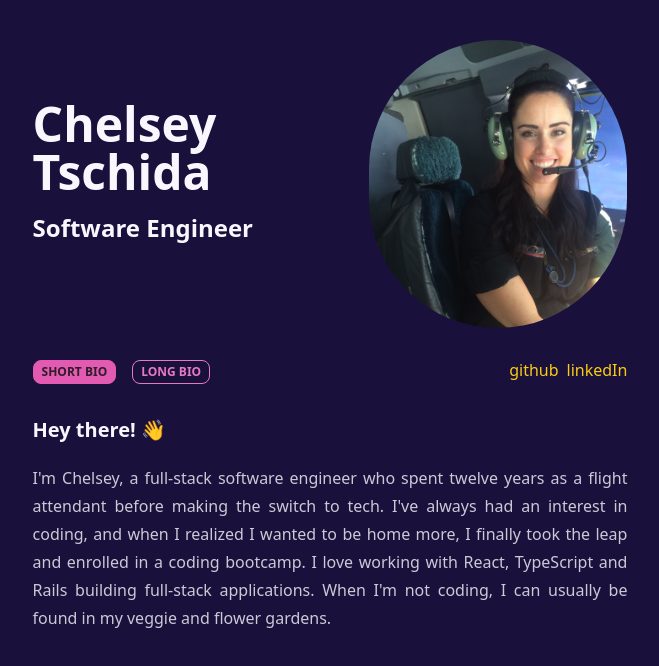
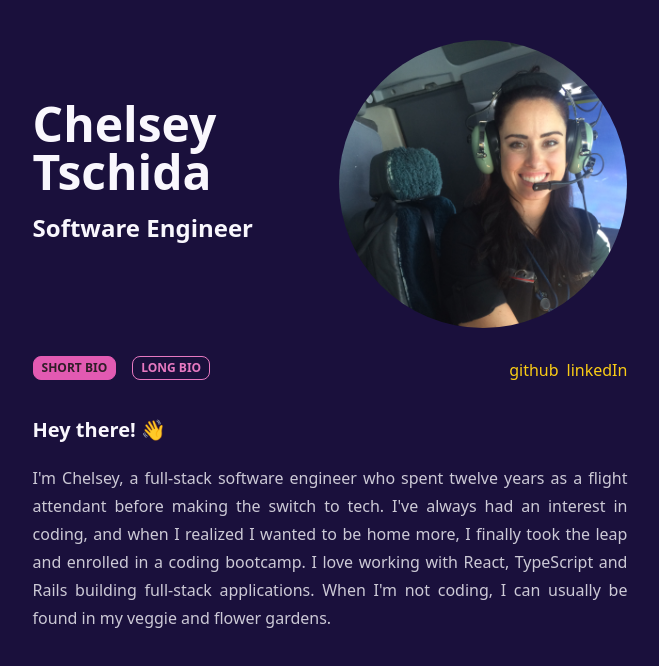
Before and after one commit to CLTsolutions/portfolio_v3, a Next.js app: page / in a window 1280 px wide. Shown: the top 666 px of the page, without its empty margins (310-969 px from the left). Built offline with nearby package versions, Linux system fonts and the light colour scheme.

Commit message:
fix: resolve layout issues on browser zoom

```diff
--- a/app/about-me.jsx
+++ b/app/about-me.jsx
@@ -33,12 +33,12 @@ export default function AboutMe() {
 
   return (
     <>
-      <header className="flex flex-col flex-wrap items-center justify-center md:flex-nowrap lg:flex-row">
-        <div className="flex flex-col justify-center">
+      <header className="flex flex-col items-center justify-center gap-6 lg:flex-row lg:gap-8">
+        <div className="flex flex-col justify-center text-center lg:text-left">
           <h1 className="mb-0 sm:text-3xl md:text-5xl">Chelsey Tschida</h1>
-          <h2 className="mt-4 text-center lg:text-left">Software Engineer</h2>
+          <h2 className="mt-4">Software Engineer</h2>
         </div>
-        <div className="h-72 w-72 flex-wrap overflow-hidden rounded-full">
+        <div className="h-64 w-64 sm:h-72 sm:w-72 flex-shrink-0 overflow-hidden rounded-full">
           <Image
             src="/images/ct-plane.jpg"
             height={300}
@@ -49,8 +49,8 @@ export default function AboutMe() {
           />
         </div>
       </header>
-      <section className="mt-7 flex justify-between">
-        <div>
+      <section className="mt-7 flex justify-between items-start">
+        <div className="flex flex-wrap gap-y-3">
           <BioButton
             label="Short Bio"
             active={showShortBio}
```
